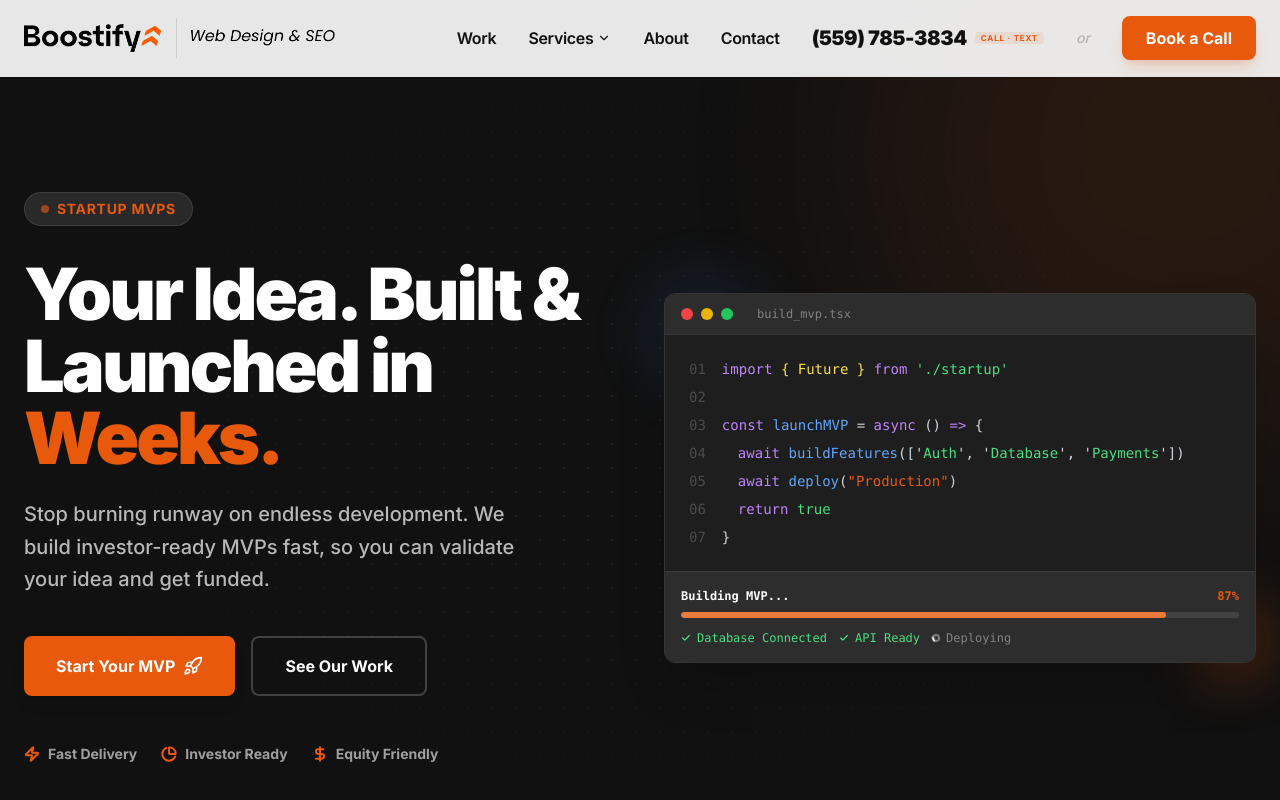
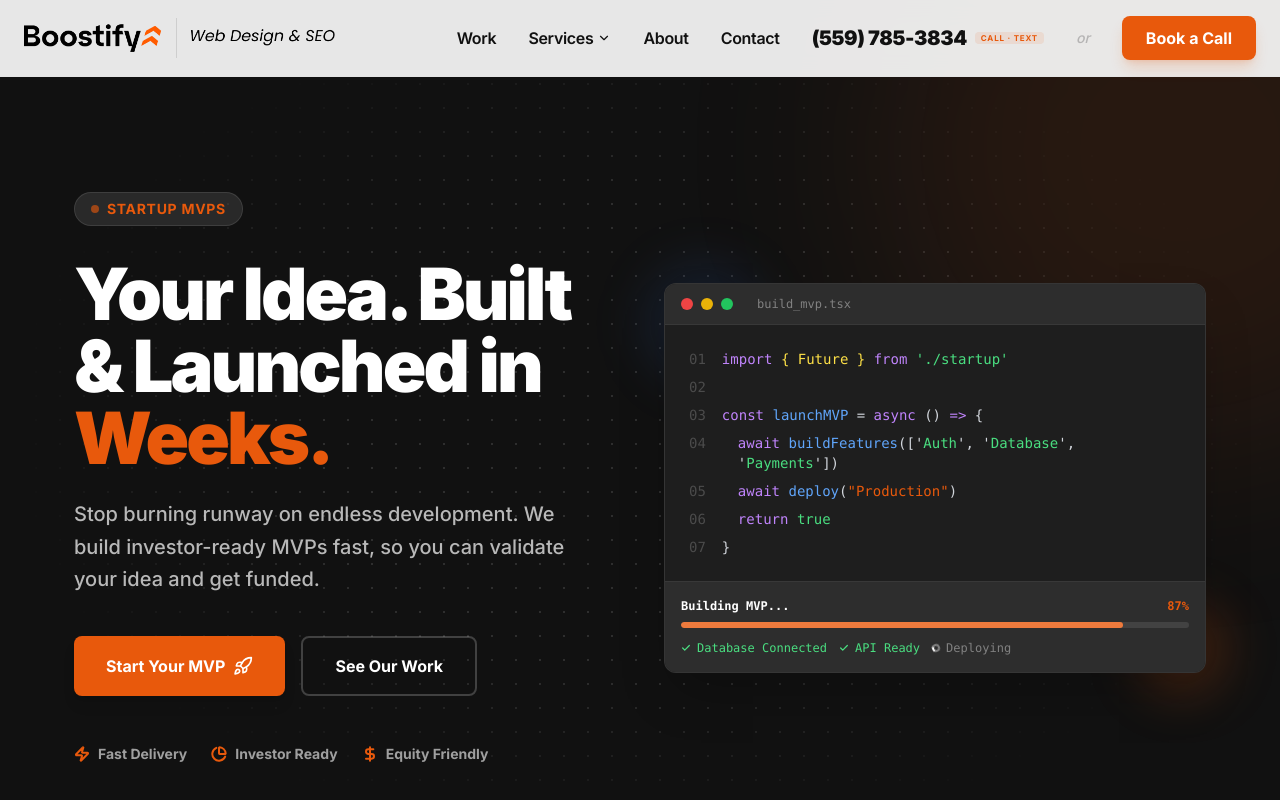
Before and after one commit to boostifyusa/Boostify-website-2026, a React (Vite) app: page /app-development in a window 1280 px wide. Shown: the top 800 px of the page. Built offline with nearby package versions, Linux system fonts and the light colour scheme.

Commit message:
Design changes

```diff
--- a/src/pages/AppDevelopmentPage.tsx
+++ b/src/pages/AppDevelopmentPage.tsx
@@ -46,21 +46,21 @@ export function AppDevelopmentPage() {
         <section className="px-6 mb-20 relative overflow-hidden bg-dark text-white pt-36 md:pt-48 pb-24 rounded-b-[3rem]">
           {/* Subtle Dot Grid Pattern */}
           <div
-            className="absolute inset-0 opacity-[0.07] z-0"
+            className="absolute inset-0 opacity-[0.15] z-0"
             style={{
               backgroundImage:
                 'radial-gradient(circle, rgba(255,255,255,0.8) 1px, transparent 1px)',
               backgroundSize: '24px 24px',
               maskImage:
-                'radial-gradient(ellipse at center, black 20%, transparent 70%)',
+                'radial-gradient(ellipse at center, black 40%, transparent 70%)',
               WebkitMaskImage:
-                'radial-gradient(ellipse at center, black 20%, transparent 70%)'
+                'radial-gradient(ellipse at center, black 40%, transparent 70%)'
             }} />
 
 
           <div className="absolute top-0 right-0 w-[600px] h-[600px] bg-orange/10 rounded-full blur-[100px] z-0 translate-x-1/3 -translate-y-1/4" />
 
-          <div className="max-w-7xl mx-auto grid grid-cols-1 lg:grid-cols-2 gap-12 items-center relative z-10">
+          <div className="max-w-7xl mx-auto grid grid-cols-1 lg:grid-cols-2 gap-12 items-center relative z-10 lg:px-[50px]">
             <motion.div
               initial={{
                 opacity: 0,
--- a/src/pages/LocalMarketingPage.tsx
+++ b/src/pages/LocalMarketingPage.tsx
@@ -76,7 +76,7 @@ export function LocalMarketingPage() {
         <section className="px-6 mb-20 relative overflow-hidden">
           <div className="absolute top-0 right-0 w-[600px] h-[600px] bg-orange/5 rounded-full blur-[100px] -z-10 translate-x-1/3 -translate-y-1/4" />
 
-          <div className="max-w-7xl mx-auto grid grid-cols-1 lg:grid-cols-2 gap-12 items-center">
+          <div className="max-w-7xl mx-auto grid grid-cols-1 lg:grid-cols-2 gap-12 items-center lg:px-[50px]">
             <motion.div
               initial={{
                 opacity: 0,
--- a/src/pages/LocalSEOPage.tsx
+++ b/src/pages/LocalSEOPage.tsx
@@ -99,7 +99,7 @@ export function LocalSEOPage() {
           {/* Background Elements */}
           <div className="absolute top-0 right-0 w-[600px] h-[600px] bg-orange/5 rounded-full blur-[100px] -z-10 translate-x-1/3 -translate-y-1/4" />
 
-          <div className="max-w-7xl mx-auto grid grid-cols-1 lg:grid-cols-2 gap-12 items-center">
+          <div className="max-w-7xl mx-auto grid grid-cols-1 lg:grid-cols-2 gap-12 items-center lg:px-[50px]">
             <motion.div
               initial={{
                 opacity: 0,
--- a/src/pages/WebDesignPage.tsx
+++ b/src/pages/WebDesignPage.tsx
@@ -73,7 +73,7 @@ export function WebDesignPage() {
           {/* Background Elements */}
           <div className="absolute top-0 right-0 w-[600px] h-[600px] bg-orange/5 rounded-full blur-[100px] -z-10 translate-x-1/3 -translate-y-1/4" />
 
-          <div className="max-w-7xl mx-auto grid grid-cols-1 lg:grid-cols-2 gap-12 items-center">
+          <div className="max-w-7xl mx-auto grid grid-cols-1 lg:grid-cols-2 gap-12 items-center lg:px-[50px]">
             <motion.div
               initial={{
                 opacity: 0,
```
